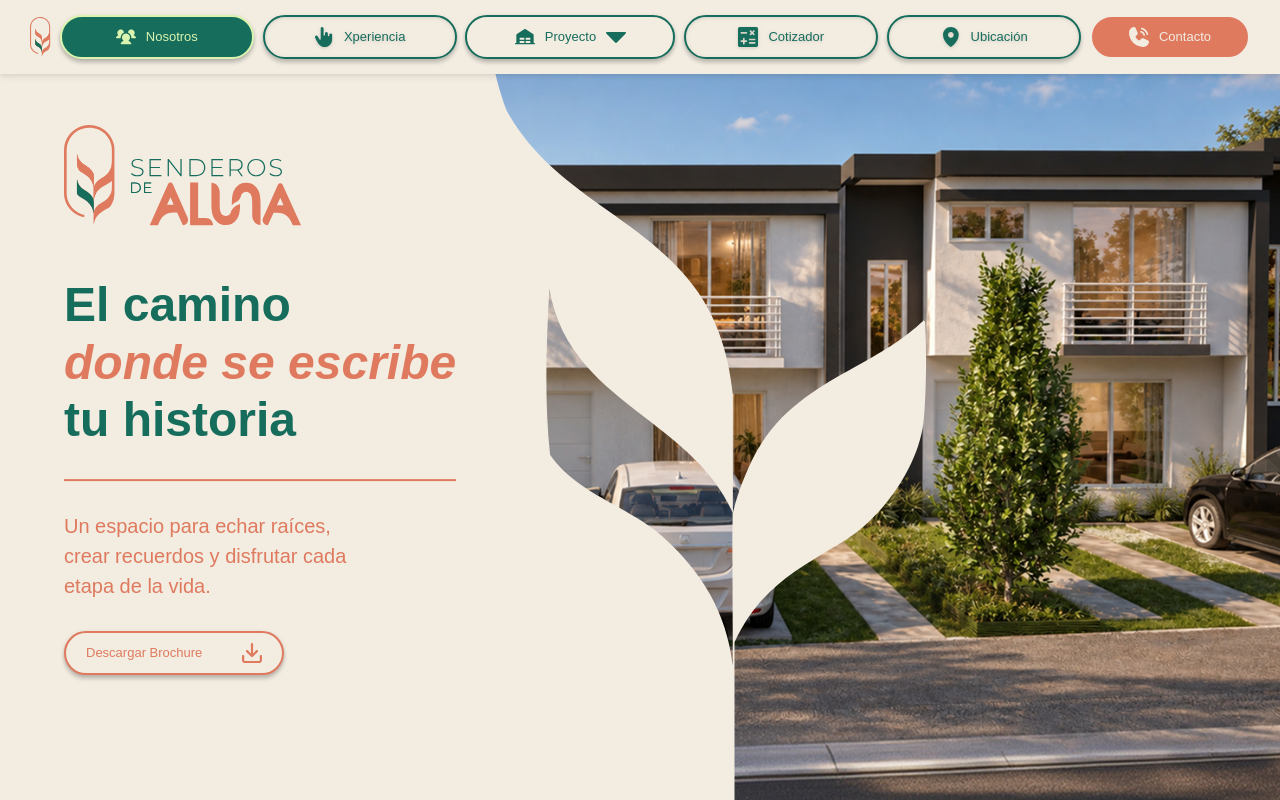
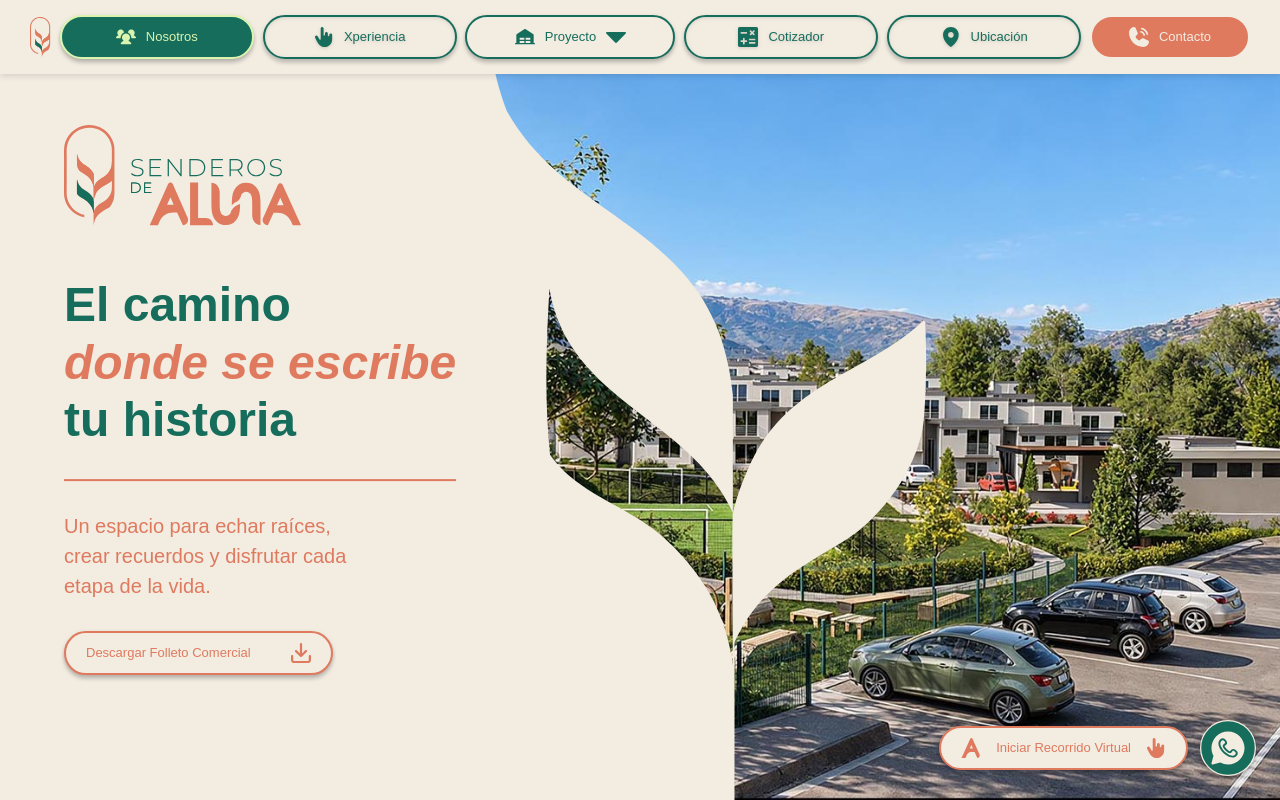
Before and after one commit to xperiencegroup/senderos-de-aluna-one-pager, a React (Vite) app: page / in a window 1280 px wide. Shown: the top 800 px of the page. Built offline with nearby package versions, Linux system fonts and the light colour scheme.

Commit message:
feat: botones flotantes y navbar ancho completo >1440px

```diff
--- /dev/null
+++ b/src/components/floating-actions.tsx
@@ -0,0 +1,49 @@
+import FillButton from "@/components/fill-button";
+
+// icons
+import AlunaIcon from "@/assets/icons/components/aluna-icon";
+import ClickIcon from "@/assets/icons/components/click-icon";
+import whatsappIcon from "@/assets/icons/footer/whatsapp-button.svg";
+
+export default function FloatingActions() {
+  return (
+    <div
+      className="fixed z-50 flex items-center gap-2 sm:gap-3
+      right-[calc(1rem+env(safe-area-inset-right))] bottom-[calc(1rem+env(safe-area-inset-bottom))]
+      md:right-[calc(1.5rem+env(safe-area-inset-right))] md:bottom-[calc(1.5rem+env(safe-area-inset-bottom))]"
+    >
+      {/* Recorrido virtual */}
+      <FillButton
+        href="#xperiencia"
+        Icon={ClickIcon}
+        gap={15}
+        aria-label="Iniciar Recorrido Virtual"
+      >
+        <span className="flex items-center justify-center gap-[15px]">
+          <AlunaIcon className="size-[20px] shrink-0" aria-hidden="true" />
+          <span className="hidden md:inline whitespace-nowrap">
+            Iniciar Recorrido Virtual
+          </span>
+        </span>
+      </FillButton>
+
+      {/* WhatsApp */}
+      <a
+        href="https://wa.me/50230256073"
+        target="_blank"
+        rel="noopener noreferrer"
+        aria-label="Escríbenos por WhatsApp"
+        className="shrink-0 rounded-full drop-shadow transition-transform duration-300
+        hover:scale-105 active:scale-95 motion-reduce:transition-none
+        focus-visible:outline-none focus-visible:ring-2 focus-visible:ring-impulso focus-visible:ring-offset-2"
+      >
+        <img
+          src={whatsappIcon}
+          alt=""
+          aria-hidden="true"
+          className="size-12 md:size-14"
+        />
+      </a>
+    </div>
+  );
+}
--- a/src/const/nav-links.ts
+++ b/src/const/nav-links.ts
@@ -43,14 +43,9 @@
 ];
 
 export const proyectoLinks = [
-  {
-    id: "amenidades",
-    label: "Amenidades",
-    href: "#amenidades",
-    icon: AmenidadesIcon,
-  },
+  { id: "plano", label: "Plano de Conjunto", href: "#plano", icon: PlanoIcon },
+  { id: "amenidades", label: "Amenidades", href: "#amenidades", icon: AmenidadesIcon },
   { id: "modelos", label: "Modelos", href: "#modelos", icon: ModelosIcon },
-  { id: "plano", label: "Plano de Conjunto", href: "#plano", icon: PlanoIcon },
 ];
 
 export const CONTACTO_DATA = {
--- a/src/layout/layout.tsx
+++ b/src/layout/layout.tsx
@@ -1,6 +1,7 @@
 import { Outlet } from "react-router";
 import Navbar from "../pages/home/components/navbar";
 import Footer from "@/pages/home/components/footer";
+import FloatingActions from "@/components/floating-actions";
 
 export default function Layout() {
   return (
@@ -12,6 +13,8 @@
       </main>
 
       <Footer />
+
+      <FloatingActions />
     </div>
   );
 }
--- a/src/pages/home/components/hero.tsx
+++ b/src/pages/home/components/hero.tsx
@@ -56,7 +56,7 @@
           </p>
 
           <FillButton Icon={DownloadIcon} className="self-start">
-            Descargar Brochure
+            Descargar Folleto Comercial
           </FillButton>
         </div>
       </div>
--- a/src/pages/home/components/navbar.tsx
+++ b/src/pages/home/components/navbar.tsx
@@ -79,7 +79,7 @@
     <header className="absolute top-0 z-50 w-full bg-beige shadow-[0_2px_6px_rgba(0,0,0,0.12)]">
       <nav
         aria-label="Navegación principal"
-        className="mx-auto flex h-[74px] max-w-[1366px] items-center justify-between px-4 xl:px-[30px]"
+        className="mx-auto flex h-[74px] max-w-[1366px] items-center justify-between px-4 xl:px-[30px] min-[1440px]:max-w-none min-[1440px]:px-[60px] 2xl:px-[84px]"
       >
         {/* Logo */}
         <a
@@ -91,7 +91,7 @@
         </a>
 
         {/* Links escritorio */}
-        <ul className="hidden flex-1 items-center justify-evenly lg:flex">
+        <ul className="hidden flex-1 items-center justify-evenly lg:flex min-[1440px]:gap-4">
           {/* nosotros y experiencia */}
           {links.slice(0, 2).map(({ id, label, href, icon }) => (
             <li key={id}>
@@ -99,7 +99,7 @@
                 href={href}
                 Icon={icon}
                 current={active === id}
-                className={"w-[160px] xl:w-[194px]"}
+                className={"w-[160px] xl:w-[194px] min-[1440px]:w-[210px] 2xl:w-[230px]"}
               >
                 {label}
               </PillButton>
@@ -108,14 +108,14 @@
 
           {/* Proyecto dropdown */}
           <li
-            className={`relative w-[160px] xl:w-[210px] h-[44px]`}
+            className={`relative w-[160px] xl:w-[210px] min-[1440px]:w-[226px] 2xl:w-[246px] h-[44px]`}
             ref={proyectoRef}
           >
             <motion.div
               initial={false}
               animate={{ height: isProyectoSelected ? "auto" : 44 }}
               transition={{ duration: 0.3, ease: [0.22, 1, 0.36, 1] }}
-              className={`absolute top-0 left-0 w-[160px] xl:w-[210px] rounded-[30px] drop-shadow border-2 transition-colors duration-200 ${isProyectoSelected ? "text-horizonte bg-proposito border-horizonte" : "text-proposito bg-beige border-proposito"} overflow-hidden`}
+              className={`absolute top-0 left-0 w-[160px] xl:w-[210px] min-[1440px]:w-[226px] 2xl:w-[246px] rounded-[30px] drop-shadow border-2 transition-colors duration-200 ${isProyectoSelected ? "text-horizonte bg-proposito border-horizonte" : "text-proposito bg-beige border-proposito"} overflow-hidden`}
             >
               <button
                 onClick={() => setIsProyectoSelected((prev) => !prev)}
@@ -166,7 +166,7 @@
                 href={href}
                 Icon={icon}
                 current={active === id}
-                className={"w-[160px] xl:w-[194px]"}
+                className={"w-[160px] xl:w-[194px] min-[1440px]:w-[210px] 2xl:w-[230px]"}
               >
                 {label}
               </PillButton>
@@ -177,7 +177,7 @@
         {/* CTA escritorio */}
         <a
           href={contacto.href}
-          className="hidden lg:inline-flex group w-[160px] justify-center items-center gap-[10px] rounded-[30px] bg-impulso border-2 border-beige px-[20px] py-[10px] button font-medium text-beige transition-colors duration-200 hover:bg-impulso hover:opacity-65
+          className="hidden lg:inline-flex group w-[160px] min-[1440px]:w-[180px] justify-center items-center gap-[10px] rounded-[30px] bg-impulso border-2 border-beige px-[20px] py-[10px] button font-medium text-beige transition-colors duration-200 hover:bg-impulso hover:opacity-65
           active:text-impulso active:bg-beige active:border-impulso active:opacity-100
           focus-visible:outline-none focus-visible:ring-2 focus-visible:ring-impulso focus-visible:ring-offset-2 focus-visible:ring-offset-horizonte-4"
         >
```
Also changed, not shown: src/assets/images/hero-background.jpg, src/assets/images/hero-background__bckup.jpg (added).
